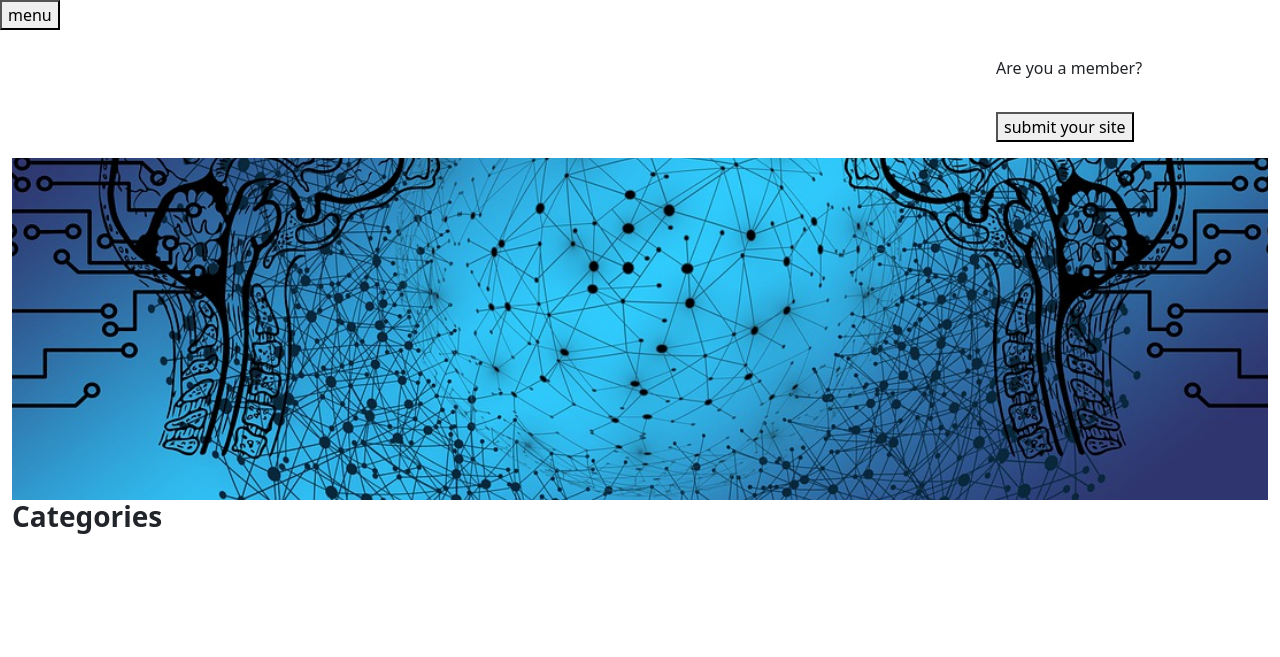
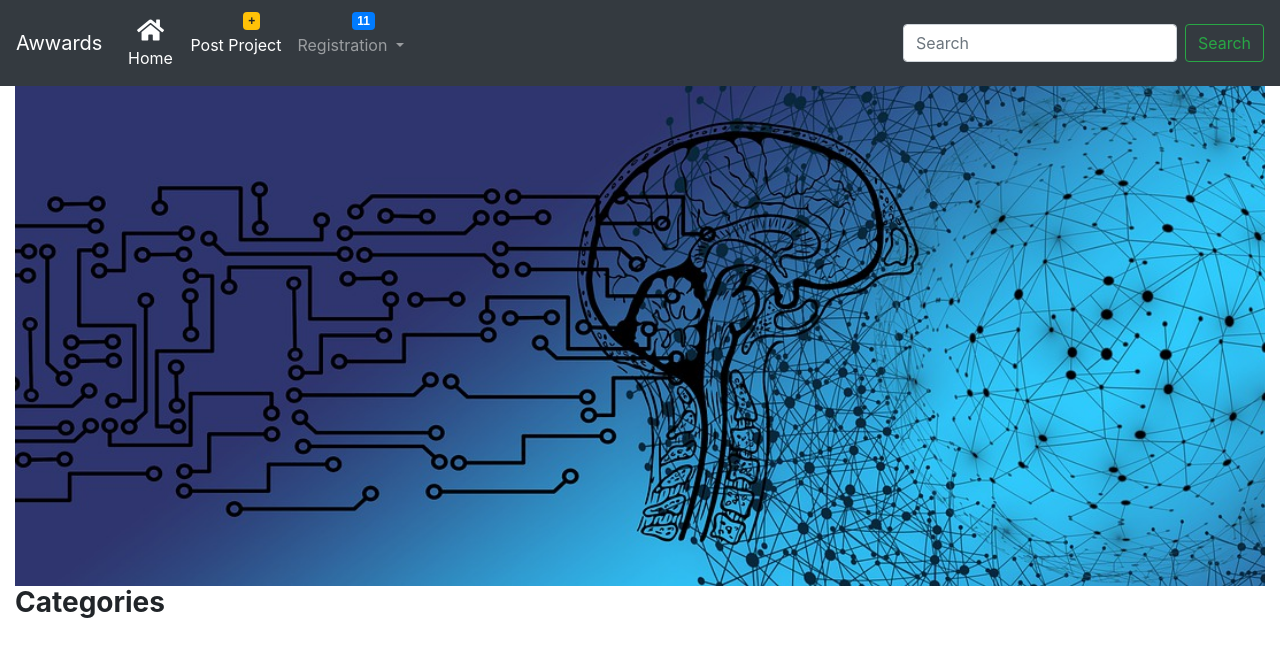
Before and after one commit to antonymburia/Awwards-clone, a Django app: page / in a window 1280 px wide. Shown: the top 657 px of the page. Run offline with Django 4.2, Linux system fonts and the light colour scheme; data that the repository does not hold is empty; some libraries are stand-ins or nearby versions.

Commit message:
style home page

```diff
--- a/awwards/urls.py
+++ b/awwards/urls.py
@@ -10,4 +10,5 @@ urlpatterns = [
     path('tinymce/', include('tinymce.urls')),
 
 
+
 ]
--- a/clone/models.py
+++ b/clone/models.py
@@ -69,8 +69,8 @@ class Comment(models.Model):
     user = models.ForeignKey(User,on_delete = models.CASCADE)
     text = models.CharField(max_length=1000)
 
-    def __str__(self):
-        return self.user
+    # def __str__(self):
+    #     return self.user
 
 
     @classmethod
--- a/clone/templates/home.html
+++ b/clone/templates/home.html
@@ -21,14 +21,23 @@
       <div class="row">
         {% for project in all_projects %}
         <div class="col-md-3">
+          <a href="/project/{{project.id}}">
             <div class="card">
               <div class="card-body">
-      <img src="{{project.image.url}}" alt="">
+                <img src="{{project.image.url}}" alt="" width="100%">
+                <p><b>
+                    {{project.description}}
+                  </b></p>
+                <a style="text-align: center;" href=" {{project.link}} "> {{project.link}} </a> <br>
+                <p class="card-text"><b>Posted by:</b> {{project.user}} </p>
               </div>
               <div class="card-footer">
+                <a style="text-align: center;" href="{%url 'comment' project.id%}" class="btn btn-primary">Review</a>
+                <a style="text-align: center;" href="{%url 'ratings' project.id%}" class="btn btn-primary">Rate</a>
 
               </div>
             </div>
+          </a>
         </div>
         {%endfor%}
       </div>
@@ -38,11 +47,12 @@
 <style>
   .landing {
     background-image: url('static/ai-7114793_1920.jpg');
-  background-position: top center;
+    background-position:'';
     background-repeat: no-repeat;
     background-size: cover;
     height: 500px;
     width: 100%;
+    margin-left: 0;
   }
 </style>
 {%endblock%}
--- a/clone/templates/navbar.html
+++ b/clone/templates/navbar.html
@@ -1,49 +1,171 @@
-{%block styles%}
-<link href="https://cdn.jsdelivr.net/npm/bootstrap@5.0.2/dist/css/bootstrap.min.css" rel="stylesheet"
-  integrity="sha384-EVSTQN3/azprG1Anm3QDgpJLIm9Nao0Yz1ztcQTwFspd3yD65VohhpuuCOmLASjC" crossorigin="anonymous">
-{%endblock%}
-<div class="navigation fixed-top">
- <div class="mnu">
-  <button>menu</button>
- </div>
- <div class="navigation-links">
-  <ul>
-   <li>
-    <a href="/"><b>Awwards.</b></a>
+<link href="//maxcdn.bootstrapcdn.com/bootstrap/4.1.1/css/bootstrap.min.css" rel="stylesheet" id="bootstrap-css">
+<nav class="navbar navbar-icon-top navbar-expand-lg navbar-dark bg-dark">
+  <a class="navbar-brand" href="#">Awwards</a>
+  <button class="navbar-toggler" type="button" data-toggle="collapse" data-target="#navbarSupportedContent" aria-controls="navbarSupportedContent" aria-expanded="false" aria-label="Toggle navigation">
+    <span class="navbar-toggler-icon"></span>
+  </button>
+
+  <div class="collapse navbar-collapse" id="navbarSupportedContent">
+    <ul class="navbar-nav mr-auto">
+      <li class="nav-item active">
+        <a class="nav-link" href="/">
+          <i class="fa fa-home"></i>
+          Home
+          <span class="sr-only">(current)</span>
+          </a>
       </li>
-   <li>
-    <div class="flex">
-     Are you a member?
-    <a href="">Register/Login</a>
+
+      <li class="nav-item">
+        <a class="nav-link active" href="{%url 'newproject'%}" style="line-height: 3;">
+          <i class="fa fa-envelope-o">
+            <span class="badge badge-warning" >+</span>
+          </i>
+          Post Project
+        </a>
+      </li>
+      <li class="nav-item dropdown">
+        <a class="nav-link dropdown-toggle" href="#" id="navbarDropdown" role="button" data-toggle="dropdown" aria-haspopup="true" aria-expanded="false" style="line-height: 3;">
+          <i class="fa fa-envelope-o">
+            <span class="badge badge-primary">11</span>
+          </i>
+          Registration
+        </a>
+        <div class="dropdown-menu" aria-labelledby="navbarDropdown">
+          <a class="dropdown-item" href="{% url 'profile' %} ">Profile</a>
+          <div class="dropdown-divider"></div>
+          {% if user.is_authenticated %}
+          <a class="dropdown-item" href="{% url 'profile' %} ">logout</a>
+          {%else%}
+          <a class="dropdown-item" href="/accounts/login ">Login up</a>
+          {%endif%}
         </div>
       </li>
-   <li>
-    <button>
-     submit your site
-    </button>
-   </li>
     </ul>
+
+    <form class="form-inline my-2 my-lg-0">
+      <input class="form-control mr-sm-2" type="text" placeholder="Search" aria-label="Search">
+      <button class="btn btn-outline-success my-2 my-sm-0" type="submit">Search</button>
+    </form>
   </div>
-</div>
+</nav>
+<style>
+  .navbar-icon-top .navbar-nav .nav-link > .fa {
+  position: relative;
+  width: 36px;
+  font-size: 24px;
+}
 
-<style>
- .navigation{
-  display: flex;
-  justify-content: space-between;
-  background-color: #ffff;
+.navbar-icon-top .navbar-nav .nav-link > .fa > .badge {
+  font-size: 0.75rem;
+  position: absolute;
+  right: 0;
+  font-family: sans-serif;
 }
- .navigation-links ul li{
-  display: flex;
+
+.navbar-icon-top .navbar-nav .nav-link > .fa {
+  top: 3px;
+  line-height: 12px;
 }
- .navigation-links ul li{
-  list-style: none;
+
+.navbar-icon-top .navbar-nav .nav-link > .fa > .badge {
+  top: -10px;
 }
- a{
-  text-decoration: none;
-  color: #0000;
-  padding: 16px 14px;
+
+@media (min-width: 576px) {
+  .navbar-icon-top.navbar-expand-sm .navbar-nav .nav-link {
+    text-align: center;
+    display: table-cell;
+    height: 70px;
+    vertical-align: middle;
+    padding-top: 0;
+    padding-bottom: 0;
   }
- .flex{
-  display: flex;
+
+  .navbar-icon-top.navbar-expand-sm .navbar-nav .nav-link > .fa {
+    display: block;
+    width: 48px;
+    margin: 2px auto 4px auto;
+    top: 0;
+    line-height: 24px;
   }
+
+  .navbar-icon-top.navbar-expand-sm .navbar-nav .nav-link > .fa > .badge {
+    top: -7px;
+  }
+}
+
+@media (min-width: 768px) {
+  .navbar-icon-top.navbar-expand-md .navbar-nav .nav-link {
+    text-align: center;
+    display: table-cell;
+    height: 70px;
+    vertical-align: middle;
+    padding-top: 0;
+    padding-bottom: 0;
+  }
+
+  .navbar-icon-top.navbar-expand-md .navbar-nav .nav-link > .fa {
+    display: block;
+    width: 48px;
+    margin: 2px auto 4px auto;
+    top: 0;
+    line-height: 24px;
+  }
+
+  .navbar-icon-top.navbar-expand-md .navbar-nav .nav-link > .fa > .badge {
+    top: -7px;
+  }
+}
+
+@media (min-width: 992px) {
+  .navbar-icon-top.navbar-expand-lg .navbar-nav .nav-link {
+    text-align: center;
+    display: table-cell;
+    height: 70px;
+    vertical-align: middle;
+    padding-top: 0;
+    padding-bottom: 0;
+  }
+
+  .navbar-icon-top.navbar-expand-lg .navbar-nav .nav-link > .fa {
+    display: block;
+    width: 48px;
+    margin: 2px auto 4px auto;
+    top: 0;
+    line-height: 24px;
+  }
+
+  .navbar-icon-top.navbar-expand-lg .navbar-nav .nav-link > .fa > .badge {
+    top: -7px;
+  }
+}
+
+@media (min-width: 1200px) {
+  .navbar-icon-top.navbar-expand-xl .navbar-nav .nav-link {
+    text-align: center;
+    display: table-cell;
+    height: 70px;
+    vertical-align: middle;
+    padding-top: 0;
+    padding-bottom: 0;
+  }
+
+  .navbar-icon-top.navbar-expand-xl .navbar-nav .nav-link > .fa {
+    display: block;
+    width: 48px;
+    margin: 2px auto 4px auto;
+    top: 0;
+    line-height: 24px;
+  }
+
+  .navbar-icon-top.navbar-expand-xl .navbar-nav .nav-link > .fa > .badge {
+    top: -7px;
+  }
+}
+
+
+
 </style>
+
+<script src="//maxcdn.bootstrapcdn.com/bootstrap/4.1.1/js/bootstrap.min.js"></script>
+<script src="//cdnjs.cloudflare.com/ajax/libs/jquery/3.2.1/jquery.min.js"></script>
--- a/clone/urls.py
+++ b/clone/urls.py
@@ -9,7 +9,7 @@ urlpatterns=[
    # path('updateprofile/',views.update_profile,name='updateprofile'),
    path('newproject/',views.new_project,name='newproject'),
    path('comment/<int:id>/',views.comment,name='comment'),
-   path('project/',views.project,name='project'),
+   path('project/<int:id>/',views.project,name='project'),
    path('projects/', ProjectList.as_view()),
    path('profiles/', ProfileList.as_view()),
    path('ratings/<int:id>/',views.rate,name='ratings'),
--- a/clone/views.py
+++ b/clone/views.py
@@ -102,6 +102,7 @@ def project(request,id):
 
 @login_required(login_url = '/accounts/login/')
 def rate(request,id):
+    id=id
     if request.method =='POST':
         ratings = Rating.objects.filter(id = id)
         for rating in ratings:
```
Also changed, not shown: clone/templates/comment.html (+24 -0 lines), clone/templates/registration/login.html (+16 -13 lines). Lines whose indentation alone changed are shown as unchanged.
